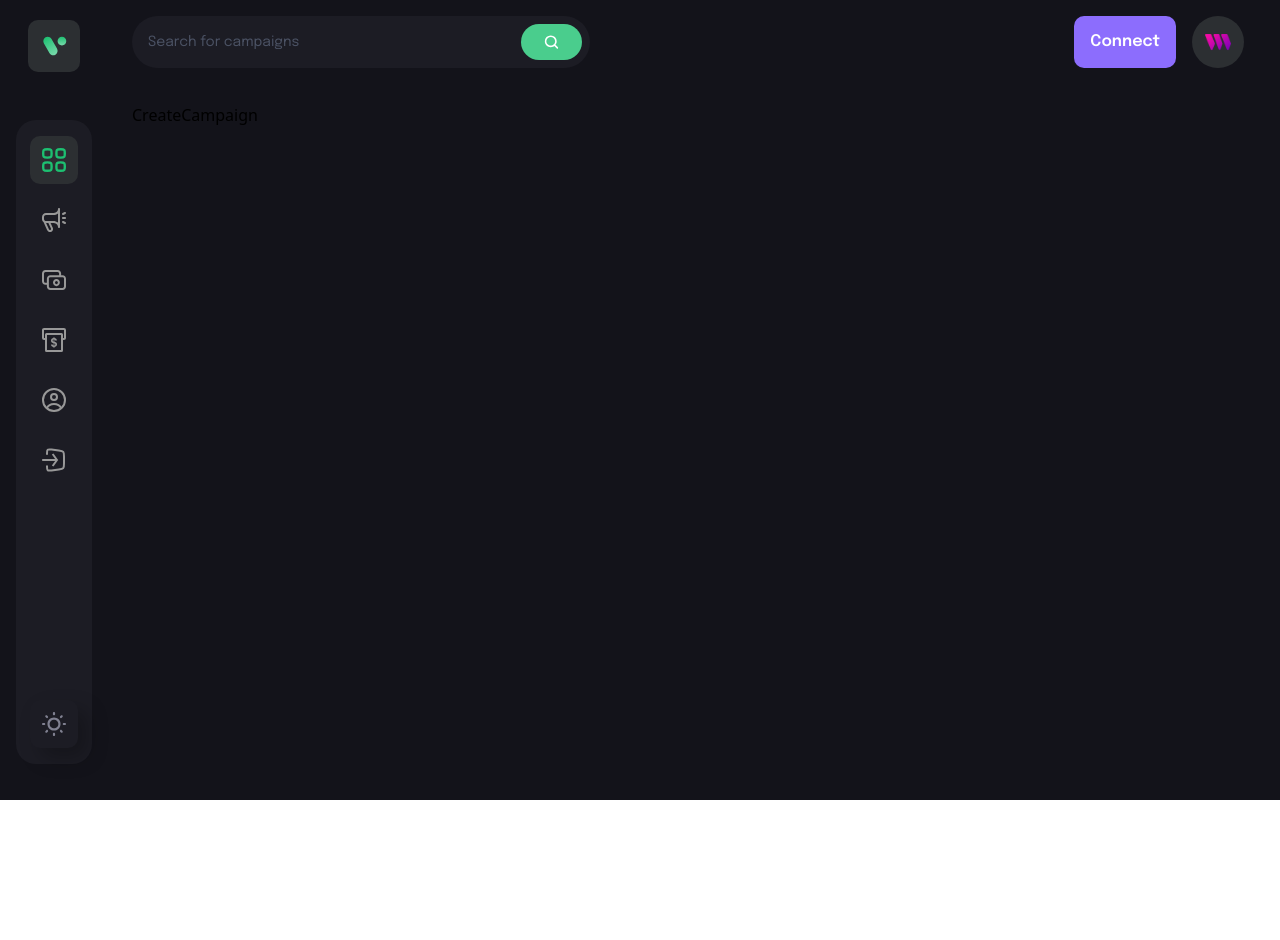
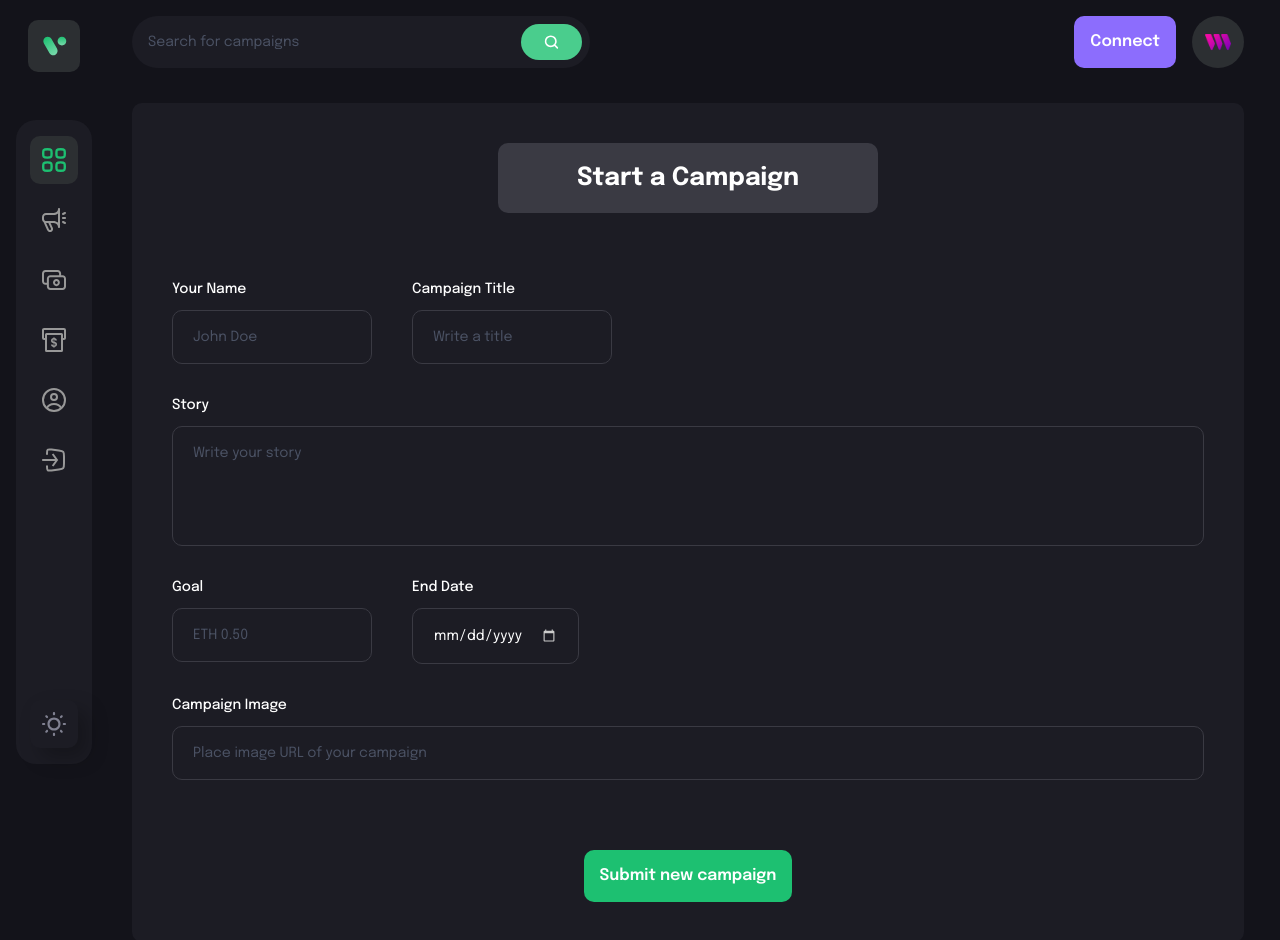
Before and after one commit to Vivahjah/Crowdfunding-3.0, a React (Vite) app in the folder client/: page /create-campaign in a window 1280 px wide. Shown: the top 940 px of the page. Before the commit the page ends 800 px from the top, so only its background shows below. Built offline with nearby package versions, Linux system fonts and the light colour scheme; what thirdweb would draw is missing.

Commit message:
added FormField component

```diff
--- a/client/package.json
+++ b/client/package.json
@@ -9,6 +9,7 @@
     "lint": "eslint . --ext ts,tsx --report-unused-disable-directives --max-warnings 0"
   },
   "dependencies": {
+    "ethers": "^6.16.0",
     "react": "^18.3",
     "react-dom": "^18.3",
     "react-router-dom": "^7.11.0",
--- a/client/src/components/FormField.tsx
+++ b/client/src/components/FormField.tsx
@@ -1,8 +1,43 @@
 import React from 'react'
 
-const FormField = () => {
+
+
+type FormFieldProps = {
+  labelName?: string;
+  placeholder: string;
+  inputType: string;
+  isTextArea?: boolean;
+  value: string;
+  handleChange: (e: React.ChangeEvent<HTMLInputElement | HTMLTextAreaElement>) => void;
+}
+
+const FormField = ({ labelName, placeholder, inputType, isTextArea, value, handleChange } : FormFieldProps) => {
   return (
-    <div>FormField</div>
+    <label className="flex-1 w-full flex flex-col">
+      {labelName && (
+        <span className="font-epilogue font-medium text-[14px] leading-[22px] text-[#808191] mb-[10px]">{labelName}</span>
+      )}
+      {isTextArea ? (
+        <textarea
+          required
+          value={value}
+          onChange={handleChange}
+          rows={10}
+          placeholder={placeholder}
+          className="py-[15px] sm:px-[25px] px-[15px] outline-none border-[1px] border-[#3a3a43] bg-transparent font-epilogue text-white text-[14px] placeholder:text-[#4b5264] rounded-[10px] sm:min-w-[300px]"
+        />
+      ) : (
+        <input
+          required
+          value={value}
+          onChange={handleChange}
+          type={inputType}
+          step="0.1"
+          placeholder={placeholder}
+          className="py-[15px] sm:px-[25px] px-[15px] outline-none border-[1px] border-[#3a3a43] bg-transparent font-epilogue text-white text-[14px] placeholder:text-[#4b5264] rounded-[10px] sm:min-w-[300px]"
+        />
+      )}
+    </label>
   )
 }
 
--- a/client/src/pages/CreateCampaign.tsx
+++ b/client/src/pages/CreateCampaign.tsx
@@ -1,17 +1,133 @@
 import { money } from "../assets"
 import { CustomButton } from "../components"
+import { useNavigate } from "react-router-dom"
+import { useState } from "react"
+import { ethers } from "ethers"
+import { checkIfImage } from "../utils"
 
 
 
-
+type FormProps = {
+  name: string;
+  title: string;
+  description: string;
+  target: string;
+  deadline: string;
+  image: string;
+}
 
 
 
 
 
 const CreateCampaign = () => {
+  const navigate = useNavigate()
+  const [isLoading, setIsLoading] = useState<boolean>(false)
+  const [form, setForm] = useState<FormProps>({
+    name: "",
+    title: "",
+    description: "",
+    target: "",
+    deadline: "",
+    image: "",
+  })
+
+  const handleSubmit = async (e: React.FormEvent) => {
+    e.preventDefault()
+    console.log("Hello world");
+  }
+
+
+
   return (
-    <div>CreateCampaign</div>
+    <div className="bg-[#1c1c24] flex justify-center items-center flex-col rounded-[10px] sm:p-10 p-4 ">
+      {isLoading && "Loading..."}
+      <div className="flex justify-center items-center p-[16px] sm:min-w-[380px] bg-[#3a3a43] rounded-[10px]">
+        <h1 className="font-epilogue font-bold sm:text-[25px] text-[18px] leading-[38px]
+        text-white">Start a Campaign</h1>
+      </div>
+      <form onSubmit={handleSubmit} className="w-full mt-[65px] flex flex-col gap-[30px]">
+        <div className="flex flex-wrap gap-[40px]">
+          <div className="flex flex-col gap-[10px]">
+            <label htmlFor="name" className="font-epilogue font-medium text-[14px]
+            leading-[22px] text-white">Your Name</label>
+            <input type="text" id="name" placeholder="John Doe"
+              className="sm:w-full bg-transparent border-[1px] border-[#3a3a43]
+            rounded-[10px] outline-none py-[15px] px-[20px] font-epilogue
+            font-normal text-[14px] leading-[22px] text-white
+            placeholder:text-[#4b5264]"
+              value={form.name}
+              onChange={(e) => setForm({ ...form, name: e.target.value })} />
+          </div>
+          <div className="flex flex-col gap-[10px]">
+            <label htmlFor="title" className="font-epilogue font-medium text-[14px]
+            leading-[22px] text-white">Campaign Title</label>
+            <input type="text" id="title" placeholder="Write a title"
+              className="bg-transparent border-[1px] border-[#3a3a43]
+            rounded-[10px] outline-none py-[15px] px-[20px] font-epilogue
+            font-normal text-[14px] leading-[22px] text-white
+            placeholder:text-[#4b5264]"
+              value={form.title}
+              onChange={(e) => setForm({ ...form, title: e.target.value })} />
+          </div>
+        </div>
+        <div className="flex flex-col gap-[10px]">
+          <label htmlFor="description" className="font-epilogue font-medium text-[14px]
+          leading-[22px] text-white">Story</label>
+          <textarea id="description" placeholder="Write your story"
+            className="bg-transparent border-[1px] border-[#3a3a43]
+          rounded-[10px] outline-none py-[15px] px-[20px] font-epilogue
+          font-normal text-[14px] leading-[22px] text-white
+          placeholder:text-[#4b5264] min-h-[120px] resize-none"
+            value={form.description}
+            onChange={(e) => setForm({ ...form, description: e.target.value })} />
+        </div>
+        <div className="flex flex-wrap gap-[40px]">
+          <div className="flex flex-col gap-[10px]">
+            <label htmlFor="target" className="font-epilogue font-medium text-[14px]
+            leading-[22px] text-white">Goal</label>
+            <input type="text" id="target" placeholder="ETH 0.50"
+              className="bg-transparent border-[1px] border-[#3a3a43]
+            rounded-[10px] outline-none py-[15px] px-[20px] font-epilogue
+            font-normal text-[14px] leading-[22px] text-white
+            placeholder:text-[#4b5264]"
+              value={form.target}
+              onChange={(e) => setForm({ ...form, target: e.target.value })} />
+          </div>
+          <div className="flex flex-col gap-[10px]">
+            <label htmlFor="deadline" className="font-epilogue font-medium text-[14px]
+            leading-[22px] text-white">End Date</label>
+            <input type="date" id="deadline" placeholder="End Date"
+              className="bg-transparent border-[1px] border-[#3a3a43]
+            rounded-[10px] outline-none py-[15px] px-[20px] font-epilogue
+            font-normal text-[14px] leading-[22px] text-white
+            placeholder:text-[#4b5264]"
+              value={form.deadline}
+              onChange={(e) => setForm({ ...form, deadline: e.target.value })} />
+          </div>
+        </div>
+        <div className="flex flex-col gap-[10px]">
+          <label htmlFor="image" className="font-epilogue font-medium text-[14px]
+          leading-[22px] text-white">Campaign Image</label>
+          <input type="text" id="image" placeholder="Place image URL of your campaign"
+            className="bg-transparent border-[1px] border-[#3a3a43]
+          rounded-[10px] outline-none py-[15px] px-[20px] font-epilogue
+          font-normal text-[14px] leading-[22px] text-white
+          placeholder:text-[#4b5264]"
+            value={form.image}
+            onChange={(e) => setForm({ ...form, image: e.target.value })} />
+        </div>
+        <div className="flex justify-center items-center mt-[40px]">
+          <CustomButton
+            btnType="submit"
+            title="Submit new campaign"
+            styles="bg-[#1dc071] min-w-[170px]"
+          />
+        </div>
+
+
+      </form>
+    </div>
   )
 }
 
```
Also changed, not shown: 1 other file (tests, documents, lock files or other folders).
